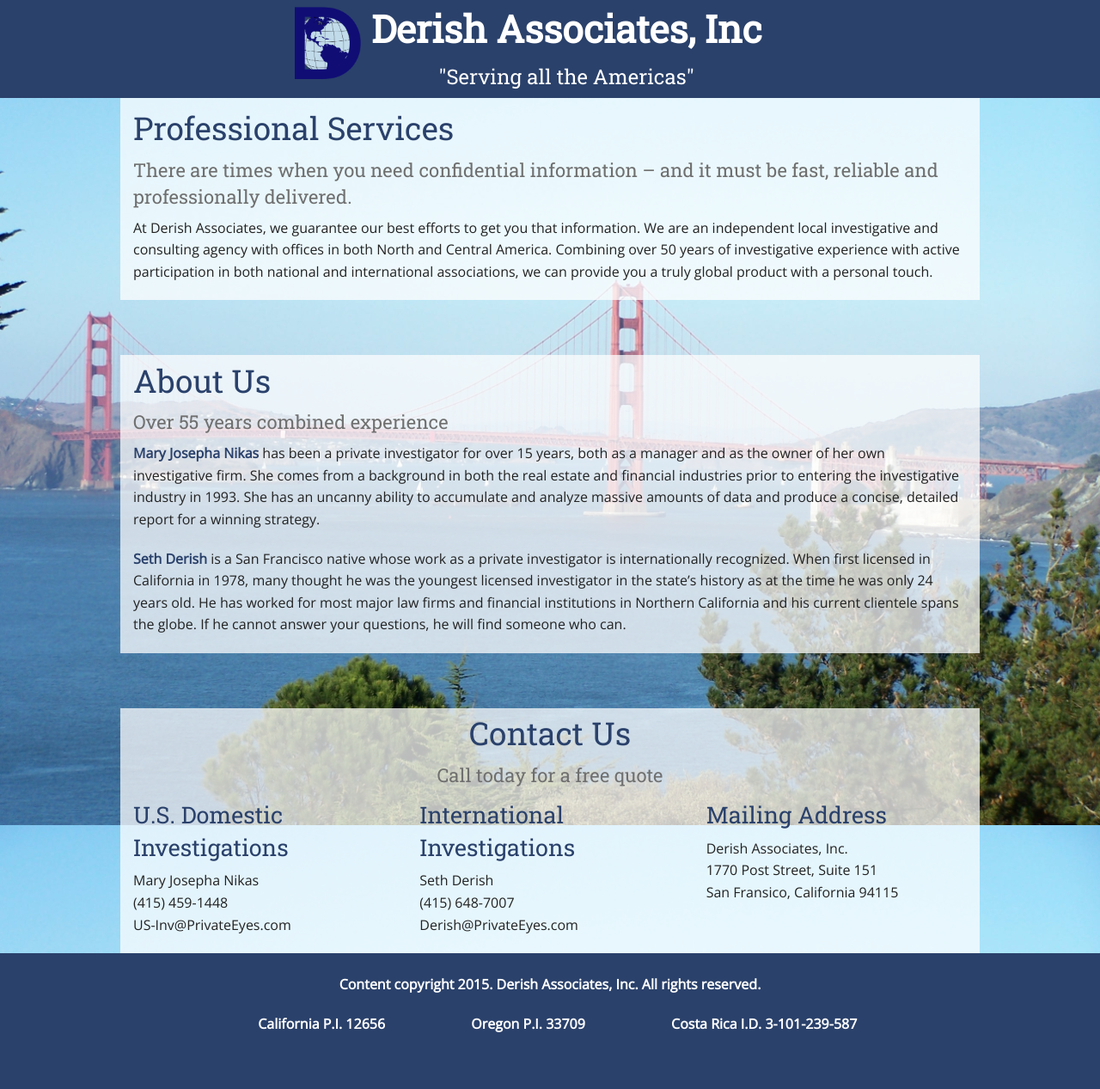
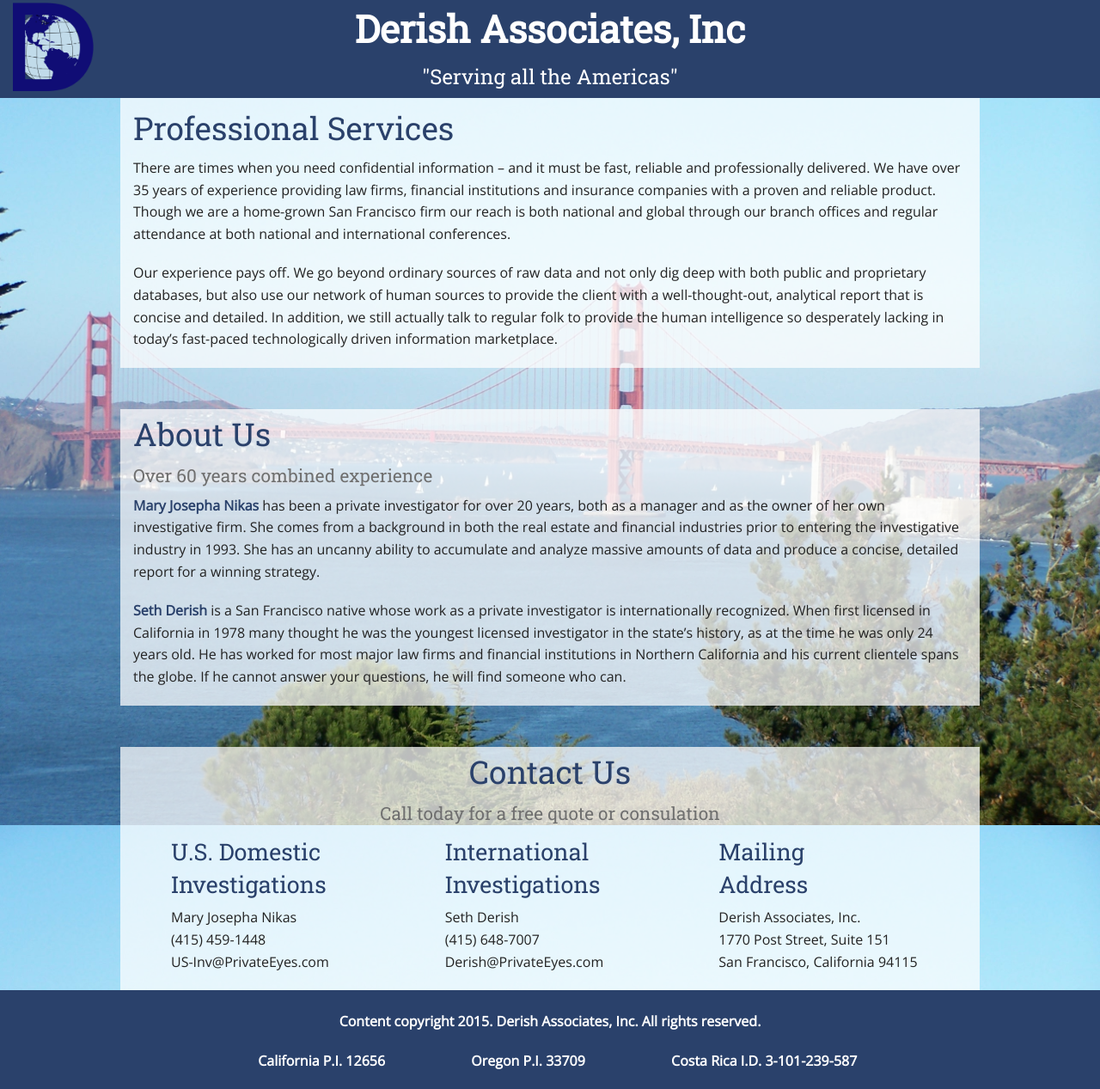
Before and after one commit to elsa1223/Private-Eyes-Website, a plain HTML site: page index.html in a window 1280 px wide. Shown: the whole page at 86% size. Before the commit the page ends 1224 px from the top, so only its background shows below. Drawn offline with nearby package versions, Linux system fonts and the light colour scheme; files whose address does not match are found by name.

Commit message:
Upload 3
Text changes, minor style fixes

```diff
--- a/css/style.css
+++ b/css/style.css
@@ -34,11 +34,20 @@ body {
 	margin-right: auto;
 	max-width: initial;
 	z-index: 99;
+	max-height: 100%;
+}
+
+.header-text {
+	background-image: url(../img/transparent-d.png);
+	background-repeat: no-repeat;
+	background-position: left;
+	background-size: contain;
 }
 
 #logo {
 	margin: 0.5em;
-	max-height: 6em;
+	max-height: 5.5em;
+	float: left;
 }
 
 .logo-div {
@@ -46,7 +55,7 @@ body {
 }
 
 .subheader {
-	font-size: 1.375rem;
+	font-size: 1.3rem;
 }
 
 #subtitle {
@@ -56,11 +65,6 @@ body {
 
 .body-top {
 	background-color: #fff;
-	padding-top: 6em;
-}
-
-.body-middle {
-	margin-top: 4em;
 }
 
 .footer {
@@ -89,6 +93,9 @@ li {
     	background-color: #2a416b;
     	}
 	.header { position: fixed; }
+	.body-top { padding-top: 6em; }
+	.addresses { padding-left: 2.75em; }
+	.body-middle { margin-top: 3em; }
 }
 
 .transparent {
--- a/index.html
+++ b/index.html
@@ -12,33 +12,32 @@
   </head>
   <body>
 
-
     <div class="row header">
-      <div class="columns small-1 logo-div">
-        <img src="img/transparent-d.png" id="logo">
-      </div>
-      <div class="columns small-centered small-5 text-center">
+      <div class="columns small-centered small-12 text-center">
+        <div class="header-text">
           <h1>Derish Associates, Inc</h1>
           <h1 class="subheader" id="subtitle">"Serving all the Americas"</h1>
+        </div>
       </div>
     </div>
 
     <div class="row body-top transparent">
       <div class="columns small-12"><br>
         <h2>Professional Services</h2>
-        <h2 class="subheader">There are times when you need confidential information – and it must be fast, reliable and professionally delivered.</h2>
 
-        <p>At Derish Associates, we guarantee our best efforts to get you that information. We are an independent local investigative and consulting agency with offices in both North and Central America. Combining over 50 years of investigative experience with active participation in both national and international associations, we can provide you a truly global product with a personal touch.</p>
+        <p>There are times when you need confidential information – and it must be fast, reliable and professionally delivered. We have over 35 years of experience providing law firms, financial institutions and insurance companies with a proven and reliable product. Though we are a home-grown San Francisco firm our reach is both national and global through our branch offices and regular attendance at both national and international conferences.</p>
+
+        <p>Our experience pays off. We go beyond ordinary sources of raw data and not only dig deep with both public and proprietary databases, but also use our network of human sources to provide the client with a well-thought-out, analytical report that is concise and detailed. In addition, we still actually talk to regular folk to provide the human intelligence so desperately lacking in today’s fast-paced technologically driven information marketplace.</p>
       </div>
     </div>
 
     <div class="row body-middle transparent">
       <div class="columns small-12">
         <h2>About Us</h2>
-        <h2 class="subheader">Over 55 years combined experience</h2>
-        <p><strong>Mary Josepha Nikas</strong> has been a private investigator for over 15 years, both as a manager and as the owner of her own investigative firm. She comes from a background in both the real estate and financial industries prior to entering the investigative industry in 1993. She has an uncanny ability to accumulate and analyze massive amounts of data and produce a concise, detailed report for a winning strategy.</p>
+        <h2 class="subheader">Over 60 years combined experience</h2>
+        <p><strong>Mary Josepha Nikas</strong> has been a private investigator for over 20 years, both as a manager and as the owner of her own investigative firm. She comes from a background in both the real estate and financial industries prior to entering the investigative industry in 1993. She has an uncanny ability to accumulate and analyze massive amounts of data and produce a concise, detailed report for a winning strategy.</p>
 
-        <p><strong>Seth Derish</strong> is a San Francisco native whose work as a private investigator is internationally recognized. When first licensed in California in 1978, many thought he was the youngest licensed investigator in the state’s history as at the time he was only 24 years old. He has worked for most major law firms and financial institutions in Northern California and his current clientele spans the globe. If he cannot answer your questions, he will find someone who can.</p>
+        <p><strong>Seth Derish</strong> is a San Francisco native whose work as a private investigator is internationally recognized. When first licensed in California in 1978 many thought he was the youngest licensed investigator in the state’s history, as at the time he was only 24 years old. He has worked for most major law firms and financial institutions in Northern California and his current clientele spans the globe. If he cannot answer your questions, he will find someone who can.</p>
       </div>
     </div>
 
@@ -46,9 +45,10 @@
     <div class="row body-middle transparent">
       <div class="columns small-12 small-text-left medium-text-center">
         <h2>Contact Us</h2>
-        <h2 class="subheader">Call today for a free quote</h2>
+        <h2 class="subheader">Call today for a free quote or consulation</h2>
       </div>
-      <div class="columns small-12 medium-4 text-left">
+      <div class="addresses">
+        <div class="columns small-12 medium-4 text-left padding-left">
           <h3>U.S. Domestic Investigations</h3>
           <p>Mary Josepha Nikas<br>
             (415) 459-1448<br>
@@ -61,10 +61,11 @@
             Derish@PrivateEyes.com</p>
         </div>
         <div class="columns small-12 medium-4 text-left">
-        <h3>Mailing Address</h3>
+          <h3>Mailing<br> Address</h3>
           <p>Derish Associates, Inc.<br>
             1770 Post Street, Suite 151<br>
-          San Fransico, California 94115</p>
+            San Francisco, California 94115</p>
+        </div>
       </div>
     </div>
 
```
Lines whose indentation alone changed are shown as unchanged.
